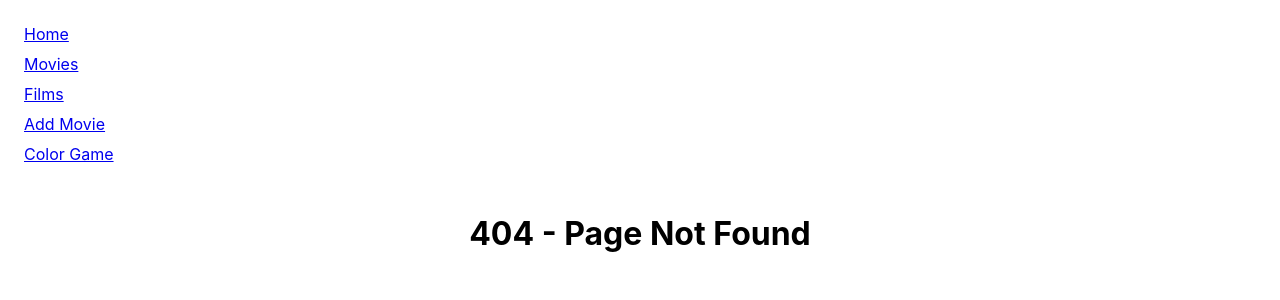
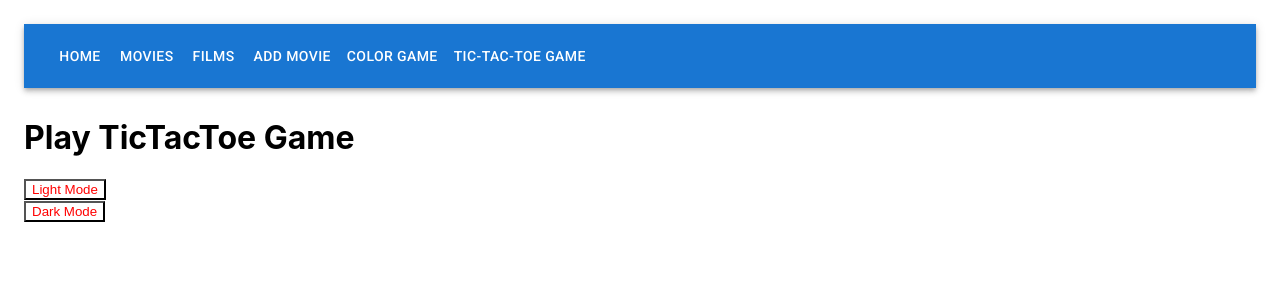
Before and after one commit to SARAVANAN-SSS/movie-app-2, a React (Create React App) app: page /tic-tac-toe-game in a window 1280 px wide. Before the commit this address had no page. Shown: the top 300 px of the page. Built offline with nearby package versions, Linux system fonts and the light colour scheme.

Commit message:
before theming

```diff
--- /dev/null
+++ b/src/AddColor.js
@@ -0,0 +1,18 @@
+import { useState } from 'react';
+import { ColorBox } from "./ColorBox";
+
+export function AddColor() {
+
+  const [color, setColor] = useState("gold");
+  // const colorList = ["teal","green","crimson"]
+  const [colorList, setColorList] = useState(["teal", "green", "crimson"]);
+
+  const styles2 = { backgroundColor: color };
+  return (
+    <div>
+      <input value={color} onChange={(event) => setColor(event.target.value)} style={styles2} placeholder='Enter a Color' />
+      <button onClick={() => setColorList([...colorList, color])}>Add Color</button>
+      {colorList.map((color) => <ColorBox color={color} />)}
+    </div>
+  );
+}
--- /dev/null
+++ b/src/AddMovie.js
@@ -0,0 +1,33 @@
+import Button from '@mui/material/Button';
+import TextField from '@mui/material/TextField';
+import { useState } from 'react';
+import { useHistory } from 'react-router-dom';
+
+export function AddMovie({ movieList, setMovieList }) {
+
+  const [name, setName] = useState();
+  const [poster, setPoster] = useState();
+  const [rating, setRating] = useState();
+  const [summary, setSummary] = useState();
+  const history = useHistory();
+
+
+  return (
+
+    <div className="add-movie-btn">
+
+      <TextField onChange={(event) => { setName(event.target.value); }} label="Name" variant="outlined" />
+      <TextField onChange={(event) => { setPoster(event.target.value); }} label="Poster" variant="outlined" />
+      <TextField onChange={(event) => { setRating(event.target.value); }} label="Rating" variant="outlined" />
+      <TextField onChange={(event) => { setSummary(event.target.value); }} label="Summary" variant="outlined" />
+
+      <Button variant="outlined" onClick={() => {
+        history.push('/movies');
+        const newMovie = { name: name, poster: poster, rating: rating, summary: summary };
+        setMovieList([...movieList, newMovie]);
+      }}>Add Movie</Button>
+
+    </div>
+
+  );
+}
--- a/src/App.css
+++ b/src/App.css
@@ -61,13 +61,9 @@ body {
 }
 
 .navigation {
-  display: flex;
-  flex-direction: column;
-  gap: 10px;
-  margin-bottom: 50px;
+  margin-top: 30px;
 }
 
 .not-found {
-/* margin: 50px; */
 text-align: center;
 }
--- a/src/App.js
+++ b/src/App.js
@@ -1,12 +1,15 @@
 import Button from '@mui/material/Button';
-import TextField from '@mui/material/TextField';
 import { useState } from 'react';
-import { Link, Route, Switch, Redirect, useHistory, useParams } from 'react-router-dom';
+import { Link, Route, Switch, Redirect, useHistory } from 'react-router-dom';
 import './App.css';
 import { MovieList } from './MovieList';
 import AppBar from '@mui/material/AppBar';
-import Box from '@mui/material/Box';
 import Toolbar from '@mui/material/Toolbar';
+import { MovieDetails } from './MovieDetails';
+import { NotFound } from './NotFound';
+import { AddMovie } from './AddMovie';
+import { AddColor } from './AddColor';
+import { TicTacToe } from './TicTacToe';
 
 
 function App() {
@@ -58,133 +61,41 @@ function App() {
     },
   ]
 
-  const [movieList,setMovieList] = useState(INITIAL_MOVIES)
+  const [movieList,setMovieList] = useState(INITIAL_MOVIES);
+  const history = useHistory()
 
   return (
     <div className="App">
-      {/* <Box sx={{ flexGrow: 1 }}>
+
       <AppBar position="static">
-        <Toolbar> */}
-      <nav className='navigation'>
+        <Toolbar>
+        <Button onClick={()=>{history.push("/")}} color="inherit">Home</Button>
+        <Button onClick={()=>{history.push("/movies")}} color="inherit">Movies</Button>
+        <Button onClick={()=>{history.push("/movies")}} color="inherit">Films</Button>
+        <Button onClick={()=>{history.push("/movie/add")}} color="inherit">Add Movie</Button>
+        <Button onClick={()=>{history.push("/color-game")}} color="inherit">Color Game</Button>
+        <Button onClick={()=>{history.push("/tic-tac-toe-game")}} color="inherit">Tic-Tac-Toe Game</Button>
 
-          <Link to="/">Home</Link>
+        </Toolbar>
+      </AppBar>
 
-          <Link to="/movies">Movies</Link>
-
-          <Link to="/films">Films</Link>
-
-          <Link to="/movie/add">Add Movie</Link>
-
-          <Link to="/color-game">Color Game</Link>
-
-      </nav>
-      {/* </Toolbar>
-      </AppBar>
-      </Box> */}
-
+    <div className="navigation">
       <Switch>
 
       <Route path="/movie/add"> <AddMovie movieList={movieList} setMovieList={setMovieList} /> </Route>
-      <Route path="/movie/:id"> <MovieDetails movieList={movieList} /> </Route>
+      <Route path="/movies/:id"> <MovieDetails movieList={movieList} /> </Route>
       <Route path="/movies"> <MovieList movies={movieList} setMovieList={setMovieList} /> </Route>
       <Route path="/films"><Redirect to="/movies" /></Route>
       <Route path="/color-game"><AddColor /></Route>
+      <Route path="/tic-tac-toe-game"><TicTacToe /></Route>
       <Route exact path="/">Welcome to Movie App</Route>
       <Route path="**"> <NotFound /> </Route>
 
       </Switch>
       </div>
-  );
-}
-
-function MovieDetails({ movieList }) {
-
-  const history = useHistory()
-
-  const {id} = useParams();
-  return (
-    <div className='movie-details'>
-
-      <div className='movie-trailer'>
-
-       <iframe width="700" height="409" src={movieList[id].trailer} title="Kaithi 2020 Official Trailer Hindi Dubbed | Karthi, Narain, Arjun Das" frameborder="0" allow="accelerometer; autoplay; clipboard-write; encrypted-media; gyroscope; picture-in-picture" allowfullscreen>
-
-       </iframe></div>
-
-       <div className='movie-sspecs'>
-       <h2>Movie Details of {movieList[id].name}</h2>
-       <p className="movie-rating"><b>Rating : </b>⭐{movieList[id].rating}</p>
-      <p className="movie-summary"><b>Summary : </b>{movieList[id].summary}</p>
-      <button onClick={()=>{ history.goBack() }}>Back</button>
-      </div>
-    </div>
-  )
-}
-
-function NotFound() {
-  return(
-    <div className='not-found'>
-      <h1>404 - Page Not Found</h1>
-    </div>
-  )
-}
-
-function AddMovie({ movieList,setMovieList }) {
-
-  const [name,setName] = useState();
-  const [poster,setPoster] = useState();
-  const [rating,setRating] = useState();
-  const [summary,setSummary] = useState();
-  const history = useHistory()
-
-
-  return(
-
-    <div className="add-movie-btn">
-
-      <TextField onChange={(event)=>{setName(event.target.value)}} label="Name" variant="outlined" />
-      <TextField onChange={(event)=>{setPoster(event.target.value)}} label="Poster" variant="outlined" />
-      <TextField onChange={(event)=>{setRating(event.target.value)}} label="Rating" variant="outlined" />
-      <TextField onChange={(event)=>{setSummary(event.target.value)}} label="Summary" variant="outlined" />
-
-      <Button variant="outlined" onClick={()=>{
-      history.push('/movies')
-      const newMovie={name:name,poster:poster,rating:rating,summary:summary}
-      setMovieList([...movieList,newMovie])}}>Add Movie</Button>
 
       </div>
-
-  )
-}
-
-
-function AddColor () {
-
-  const[color,setColor] = useState("gold")
-  // const colorList = ["teal","green","crimson"]
-  const[colorList,setColorList] = useState(["teal","green","crimson"])
-
-  const styles2 = { backgroundColor: color }
-  return(
-    <div>
-      <input value={color} onChange={(event)=> setColor(event.target.value)} style={styles2} placeholder='Enter a Color' />
-      <button onClick={()=>setColorList([...colorList,color])}>Add Color</button>
-      {colorList.map((color)=><ColorBox color={color} />)}
-    </div>
-  )
-}
-
-
-function ColorBox ({color}) {
-  const styles = {
-    backgroundColor:color,
-    height:"20px",
-    width:"250px",
-    marginTop:"5px"
-  }
-  return(
-    <div style={styles}></div>
-  )
+  );
 }
 
 export default App;
--- /dev/null
+++ b/src/ColorBox.js
@@ -0,0 +1,12 @@
+
+export function ColorBox({ color }) {
+  const styles = {
+    backgroundColor: color,
+    height: "20px",
+    width: "250px",
+    marginTop: "5px"
+  };
+  return (
+    <div style={styles}></div>
+  );
+}
--- /dev/null
+++ b/src/MovieDetails.js
@@ -0,0 +1,25 @@
+import { useHistory, useParams } from 'react-router-dom';
+
+export function MovieDetails({ movieList }) {
+
+  const history = useHistory();
+
+  const { id } = useParams();
+  return (
+    <div className='movie-details'>
+
+      <div className='movie-trailer'>
+
+        <iframe width="700" height="409" src={movieList[id].trailer} title="Kaithi 2020 Official Trailer Hindi Dubbed | Karthi, Narain, Arjun Das" frameborder="0" allow="accelerometer; autoplay; clipboard-write; encrypted-media; gyroscope; picture-in-picture" allowfullscreen>
+
+        </iframe></div>
+
+      <div className='movie-sspecs'>
+        <h2>Movie Details of {movieList[id].name}</h2>
+        <p className="movie-rating"><b>Rating : </b>⭐{movieList[id].rating}</p>
+        <p className="movie-summary"><b>Summary : </b>{movieList[id].summary}</p>
+        <button onClick={() => { history.goBack(); }}>Back</button>
+      </div>
+    </div>
+  );
+}
--- /dev/null
+++ b/src/NotFound.js
@@ -0,0 +1,7 @@
+export function NotFound() {
+  return (
+    <div className='not-found'>
+      <h1>404 - Page Not Found</h1>
+    </div>
+  );
+}
--- /dev/null
+++ b/src/TicTacToe.js
@@ -0,0 +1,25 @@
+import {useState} from 'react'
+
+
+export function TicTacToe() {
+
+  const [mode,setMode] = useState("light")
+
+  const styles={
+    background:  mode === "light"?"white":"black",
+    color: mode === "light"?"black":"white",
+    height: "100vh"
+  }
+
+  const styles1={
+       background: mode === "light"?"white":"gold",
+       color: "red"
+  }
+   return (
+    <div style={styles}>
+      <h1>Play TicTacToe Game</h1>
+      <button style={styles1} onClick={()=>{setMode("light")}}>Light Mode</button><br />
+      <button style={styles1} onClick={()=>{setMode("dark")}}>Dark Mode</button>
+    </div>
+  );
+}
```
